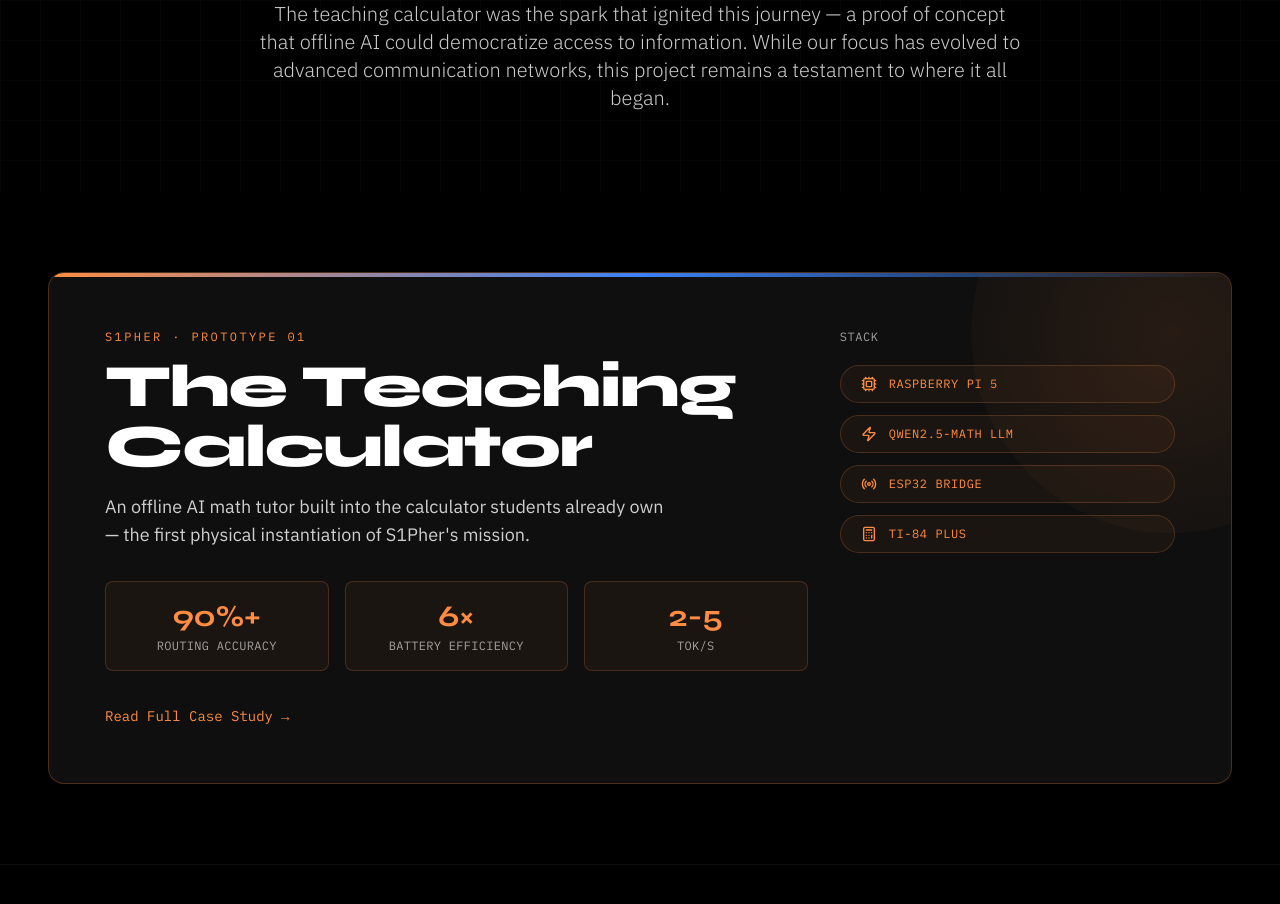
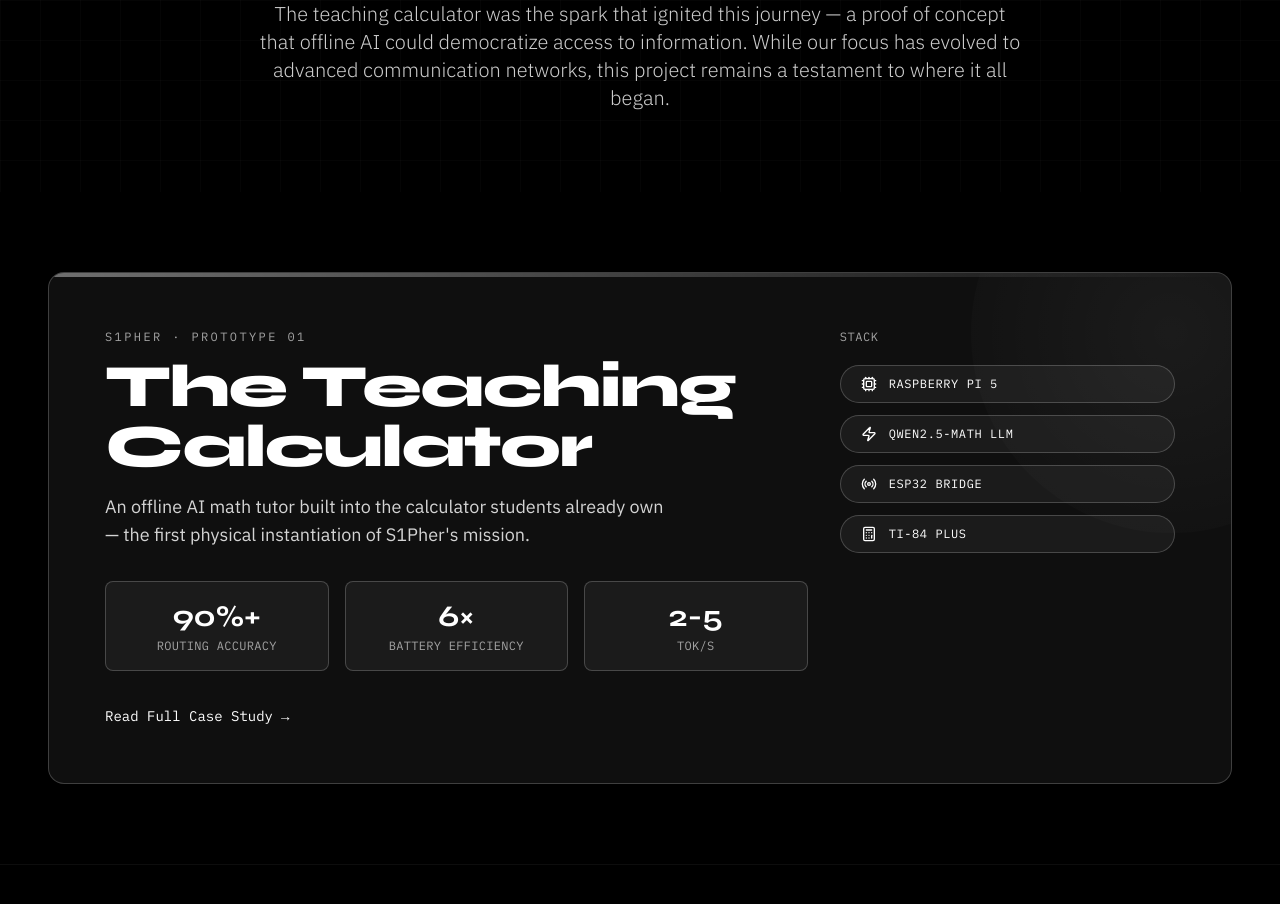
Before and after one commit to Trammell-Whitfield/S1pher-Website, a React (Vite) app in the folder s1pher-react/: page /prototypes in a window 1280 px wide. Shown: the part 520-1424 px from the top of the page. Built offline with nearby package versions, Linux system fonts and the light colour scheme.

Commit message:
Update ProjectShowcase.tsx

```diff
--- a/s1pher-react/src/components/ProjectShowcase.tsx
+++ b/s1pher-react/src/components/ProjectShowcase.tsx
@@ -23,18 +23,18 @@ export function ProjectShowcase() {
           whileInView={{ opacity: 1, scale: 1 }}
           viewport={{ once: true }}
           transition={{ duration: 0.8 }}
-          className="relative bg-card border border-orange/25 rounded-2xl p-10 md:p-14 overflow-hidden"
+          className="relative bg-card border border-white/20 rounded-2xl p-10 md:p-14 overflow-hidden"
         >
           {/* Top accent line */}
-          <div className="absolute top-0 left-0 right-0 h-1 bg-gradient-to-r from-orange via-blue-500 to-transparent" />
+          <div className="absolute top-0 left-0 right-0 h-1 bg-gradient-to-r from-white/40 via-white/20 to-transparent" />
 
           {/* Background glow */}
-          <div className="absolute top-[-140px] right-[-140px] w-[400px] h-[400px] rounded-full bg-gradient-radial from-orange/10 to-transparent pointer-events-none" />
+          <div className="absolute top-[-140px] right-[-140px] w-[400px] h-[400px] rounded-full bg-gradient-radial from-white/5 to-transparent pointer-events-none" />
 
           <div className="relative z-10 grid md:grid-cols-3 gap-8">
             {/* Main content */}
             <div className="md:col-span-2">
-              <div className="text-xs font-mono uppercase tracking-[0.2em] text-orange mb-3">
+              <div className="text-xs font-mono uppercase tracking-[0.2em] text-gray-400 mb-3">
                 S1Pher · Prototype 01
               </div>
 
@@ -42,7 +42,7 @@ export function ProjectShowcase() {
                 The Teaching<br />Calculator
               </h2>
 
-              <p className="text-white/80 text-base md:text-lg leading-relaxed max-w-xl mb-8">
+              <p className="text-gray-300 text-base md:text-lg leading-relaxed max-w-xl mb-8">
                 An offline AI math tutor built into the calculator students already own — the first physical instantiation of S1Pher's mission.
               </p>
 
@@ -52,12 +52,12 @@ export function ProjectShowcase() {
                   <motion.div
                     key={metric.label}
                     whileHover={{ scale: 1.05 }}
-                    className="bg-orange/5 border border-orange/20 rounded-lg p-4 text-center group cursor-default hover:bg-orange/10 transition-all duration-300"
+                    className="bg-white/5 border border-white/20 rounded-lg p-4 text-center group cursor-default hover:bg-white/10 hover:border-orange transition-all duration-300"
                   >
-                    <div className="text-2xl md:text-3xl font-display font-bold text-orange mb-1 group-hover:scale-110 transition-transform duration-300">
+                    <div className="text-2xl md:text-3xl font-display font-bold text-white group-hover:text-orange mb-1 group-hover:scale-110 transition-all duration-300">
                       {metric.value}
                     </div>
-                    <div className="text-xs font-mono text-white/60 uppercase tracking-wide">
+                    <div className="text-xs font-mono text-gray-400 uppercase tracking-wide">
                       {metric.label}
                     </div>
                   </motion.div>
@@ -66,7 +66,7 @@ export function ProjectShowcase() {
 
               <a
                 href="#problem"
-                className="inline-flex items-center gap-2 text-orange font-mono text-sm hover:underline underline-offset-4 transition-all duration-300 group"
+                className="inline-flex items-center gap-2 text-white hover:text-orange font-mono text-sm hover:underline underline-offset-4 transition-all duration-300 group"
               >
                 Read Full Case Study
                 <span className="group-hover:translate-x-1 transition-transform duration-300">→</span>
@@ -75,7 +75,7 @@ export function ProjectShowcase() {
 
             {/* Tech Stack */}
             <div className="flex flex-col gap-3">
-              <div className="text-xs font-mono uppercase tracking-wider text-white/60 mb-2">
+              <div className="text-xs font-mono uppercase tracking-wider text-gray-400 mb-2">
                 Stack
               </div>
               {techStack.map((tech, index) => {
@@ -88,7 +88,7 @@ export function ProjectShowcase() {
                     viewport={{ once: true }}
                     transition={{ duration: 0.5, delay: index * 0.1 }}
                     whileHover={{ scale: 1.05 }}
-                    className="group border border-orange/20 rounded-full px-5 py-2.5 text-xs font-mono uppercase tracking-wider text-orange bg-orange/5 hover:bg-orange/15 hover:border-orange/35 transition-all duration-300 cursor-default flex items-center gap-3"
+                    className="group border border-white/20 rounded-full px-5 py-2.5 text-xs font-mono uppercase tracking-wider text-white bg-white/5 hover:bg-white/10 hover:border-orange hover:text-orange transition-all duration-300 cursor-default flex items-center gap-3"
                   >
                     <Icon className="w-4 h-4 group-hover:rotate-12 transition-transform duration-300" />
                     {tech.name}
```
